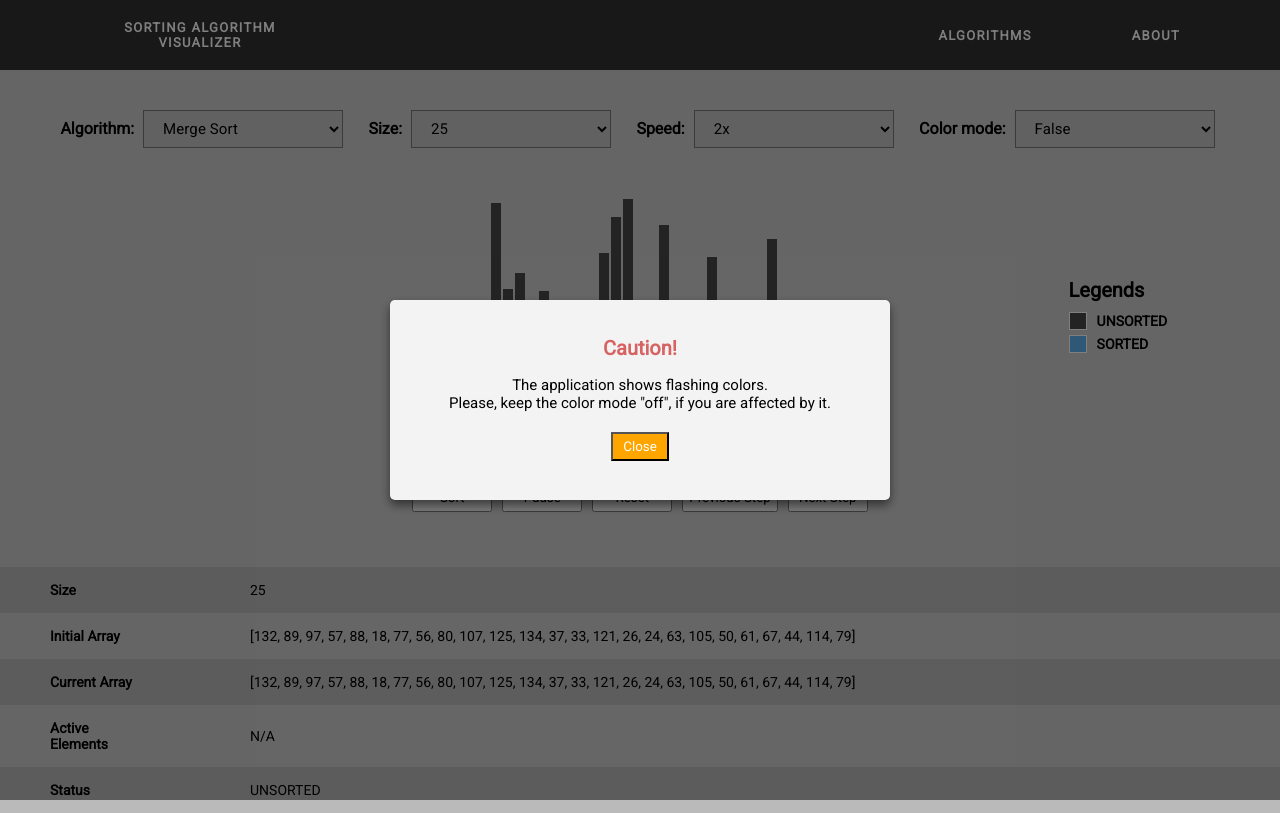
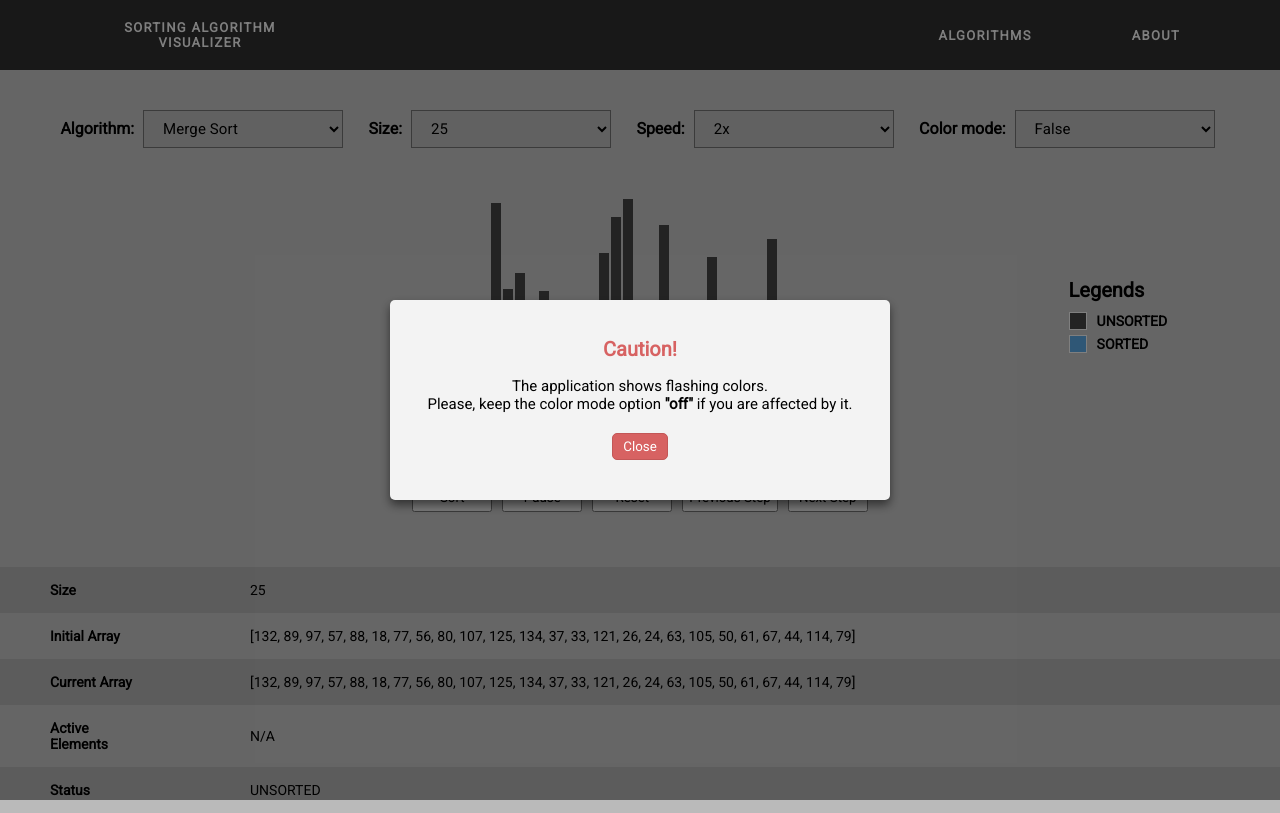
Before and after one commit to bkrmadtya/sorting-algorithm-visualizer, a React app: page / in a window 1280 px wide. Built offline with nearby package versions, Linux system fonts and the light colour scheme; a small style sheet from the web is missing.

Commit message:
feat: modal style update

```diff
--- a/src/components/shared/Modal.tsx
+++ b/src/components/shared/Modal.tsx
@@ -30,7 +30,7 @@ const Modal: FC = () => {
       </div>
       <div className='modal__content__content'>
         <p>The application shows flashing colors.</p>
-        <p>Please, keep the color mode &quot;off&quot;, if you are affected by it.</p>
+        <p>Please, keep the color mode option <strong>&quot;off&quot;</strong> if you are affected by it.</p>
       </div>
       <div className='modal__content__footer'>
         <button type="button" onClick={handleModalClose}>Close</button>
--- a/src/styles/common/modal.scss
+++ b/src/styles/common/modal.scss
@@ -41,8 +41,18 @@
         margin-top: 2rem;
         padding: 0.5rem 1rem;
         color: white;
-        background-color: orange;
+        background-color: rgb(215, 98, 98);
+        border: 1px solid rgb(195, 87, 87);
+        border-radius: 0.5rem;
         cursor: pointer;
+
+        &:hover{
+          opacity: 0.9;
+        }
+
+        &:active {
+          opacity: 0.7;
+        }
       }
     }
   }
```
